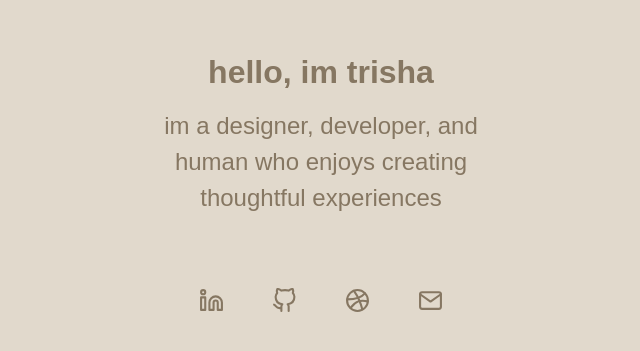
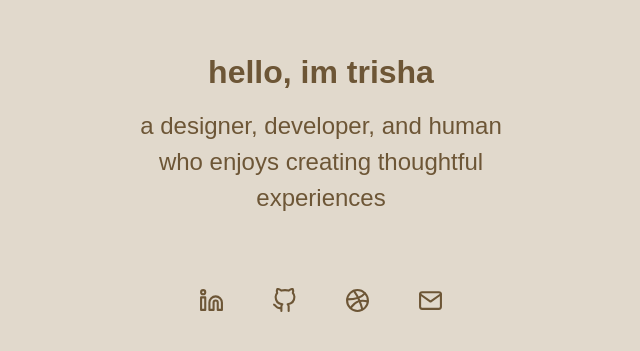
Before and after one commit to trishaprile/trishaprile.github.io, a React (Create React App) app: page / in a window 1280 px wide. Shown: the part 205-556 px from the top of the page, without its empty margins (319-959 px from the left). Built offline with nearby package versions, Linux system fonts and the light colour scheme; a web font is replaced by a local one.

Commit message:
adjust colors

```diff
--- a/src/App.js
+++ b/src/App.js
@@ -13,7 +13,7 @@ const App = () => {
       <div className="info">
         <Fade>
           <h1>hello, im trisha</h1>
-          <p>im a designer, developer, and human who enjoys creating thoughtful experiences</p>
+          <p>a designer, developer, and human who enjoys creating thoughtful experiences</p>
         </Fade>
         <div className="socials">
           <Fade bottom cascade>
--- a/src/App.scss
+++ b/src/App.scss
@@ -1,7 +1,7 @@
 .App {
   font-family: 'Gaegu', sans-serif;
   background-color: #E1D9CC;
-  color: #867762;
+  color: #6d5636;
   width: 100vw;
   height: 100vh;
   display: grid;
@@ -30,7 +30,7 @@
         margin: 1.5rem;
         height: 25px;
         width: auto;
-        color: #867762;
+        color: #6d5636;
         &:hover {
             transform: translateY(2px) !important;
         }
```
